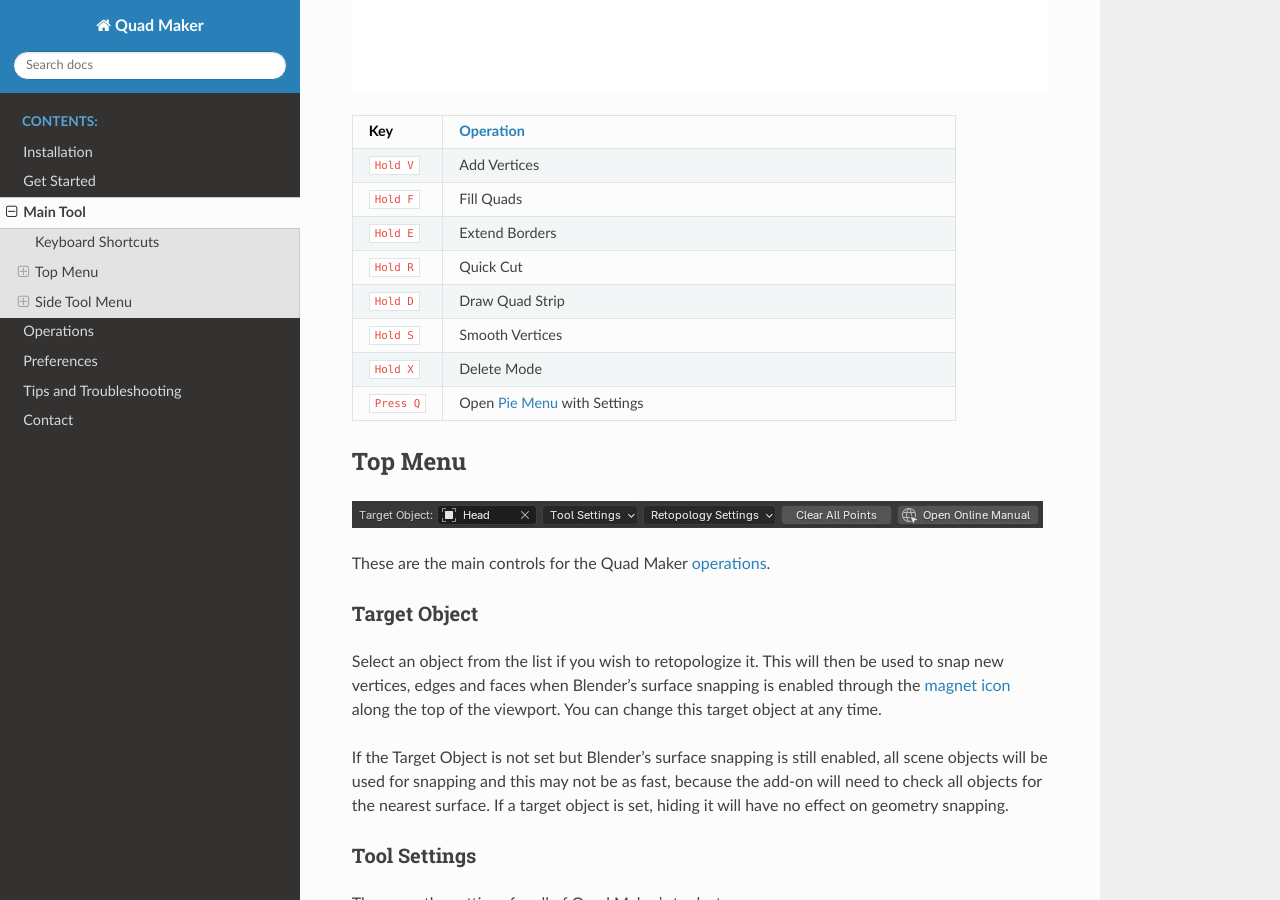
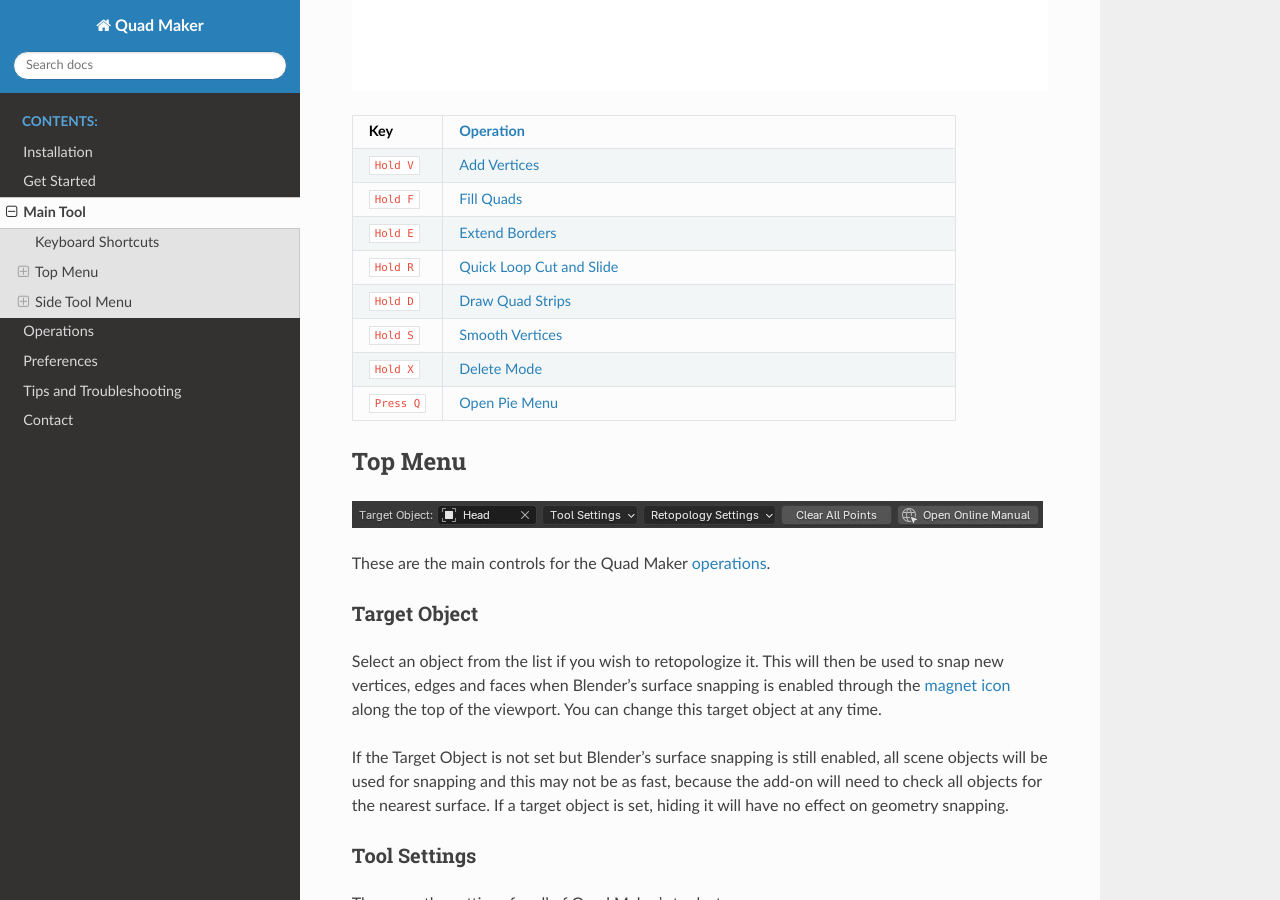
Before and after one commit to mkingsnorth/quad_maker_docs, a Sphinx documentation site: the page built from docs/tool.rst, in a window 1280 px wide and 900 px high, scrolled down 1436 px. Built offline with Sphinx 7.4.7 and the Read the Docs theme 2.0.0, drawn with Linux system fonts in a browser that asks for light colours.

Commit message:
Added links in keyboard shortcuts

```diff
--- a/docs/tool.rst
+++ b/docs/tool.rst
@@ -28,21 +28,21 @@ When using the tool, each :ref:`operation<operations>` has a keyboard shortcut w
    * - Key
      - :ref:`Operation<operations>`
    * - ``Hold V``
-     - Add Vertices
+     - :ref:`add_vertices`
    * - ``Hold F``
-     - Fill Quads
+     - :ref:`fill_quads`
    * - ``Hold E``
-     - Extend Borders
+     - :ref:`extend_borders`
    * - ``Hold R``
-     - Quick Cut
+     - :ref:`quick_cut`
    * - ``Hold D``
-     - Draw Quad Strip
+     - :ref:`draw_quad_strip`
    * - ``Hold S``
-     - Smooth Vertices
+     - :ref:`smooth_verts`
    * - ``Hold X``
-     - Delete Mode
+     - :ref:`delete_mode`
    * - ``Press Q``
-     - Open :ref:`Pie Menu<pie_menu>` with Settings
+     - :ref:`Open Pie Menu<pie_menu>`
 
 
 
```
